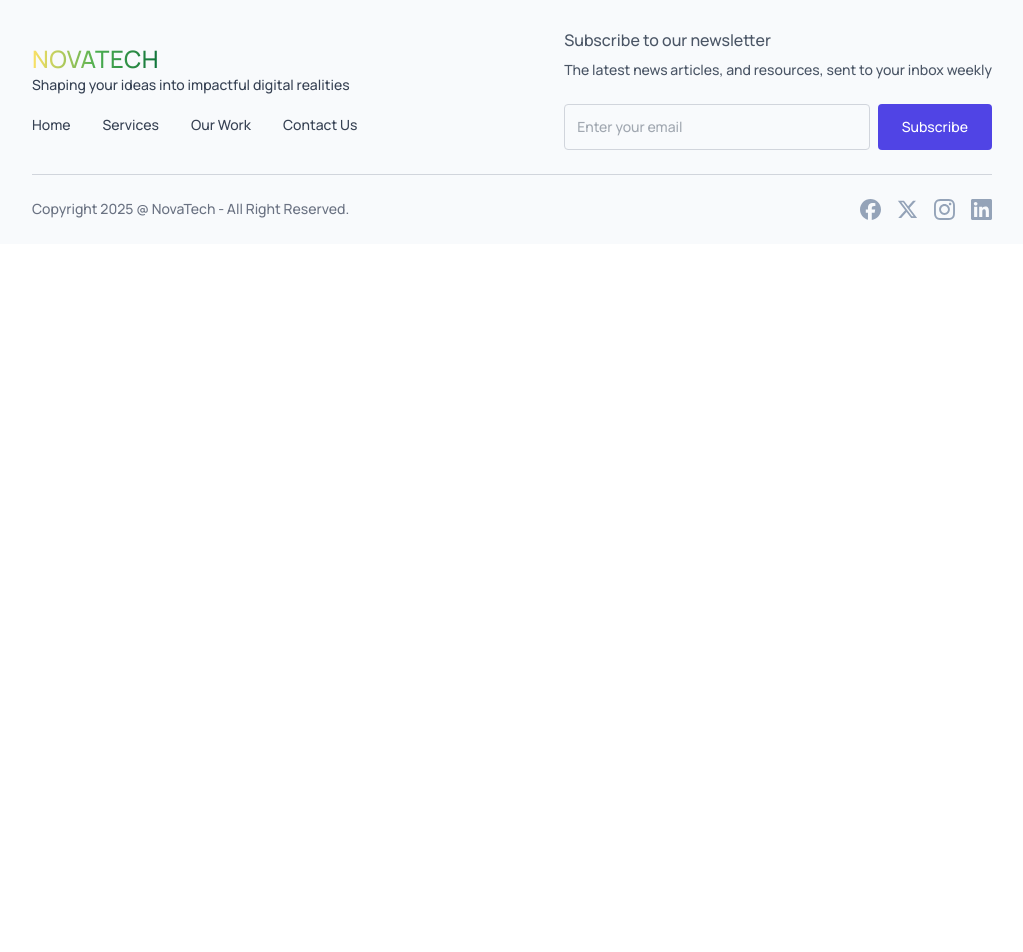
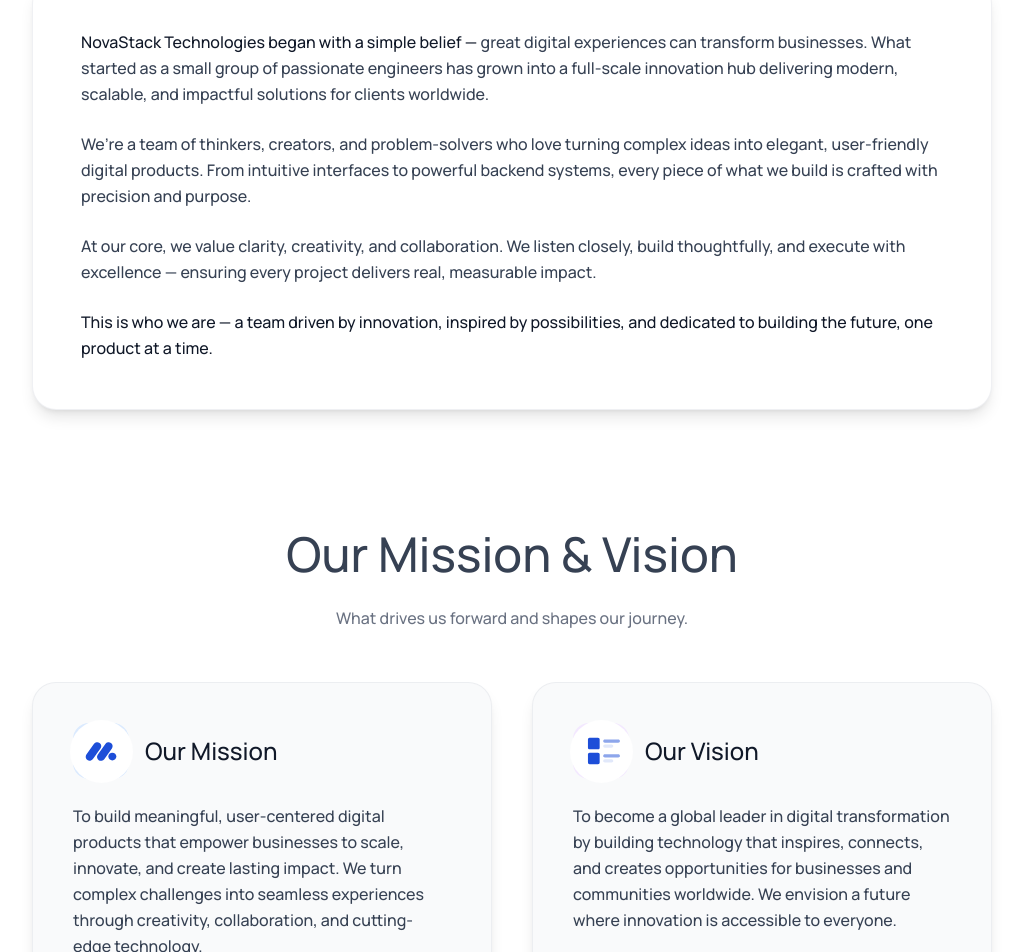
Before and after one commit to binayak1320/novastack-tech, a React (Vite) app: page /about in a window 1280 px wide. Shown: the part 818-1770 px from the top of the page, without its empty margins (128-1151 px from the left). Before the commit the page ends 1062 px from the top, so only its background shows below. Built offline with nearby package versions, Linux system fonts and the light colour scheme.

Commit message:
feat: make contact list, missiona and vission and who we are section

```diff
--- /dev/null
+++ b/src/components/ContactList.jsx
@@ -0,0 +1,41 @@
+import React from "react";
+import Title from "./Title";
+import assets from "../assets/assets";
+
+const ContactList = () => {
+  return (
+    <div
+      id="contact-list"
+      className="flex flex-col items-center gap-7 px-4 sm:px-12 lg:px-24 xl:px-40 pt-30 text-gray-700 dark:text-white"
+    >
+      <Title
+        title="Contact Details"
+        desc={
+          "Reach out to us for collaboration, support, or any project inquiry—we’re here to help"
+        }
+      />
+
+      <div className="contact-info w-full max-w-xl mx-auto text-center space-y-4 mt-4">
+        <p className="text-lg font-medium">
+          Email:{" "}
+          <span className="font-semibold text-gray-700 dark:text-white">
+            hello@novastack.com
+          </span>
+        </p>
+        <p className="text-lg font-medium">
+          Phone:{" "}
+          <span className="font-semibold  text-gray-700 dark:text-white">
+            (555) 123-4567
+          </span>
+        </p>
+
+        <div className="flex justify-center items-center gap-5">
+          <img className="cursor-pointer" src={assets.linkedin_icon} alt="" />
+          <img className="cursor-pointer" src={assets.twitter_icon} alt="" />
+        </div>
+      </div>
+    </div>
+  );
+};
+
+export default ContactList;
--- a/src/components/ContactUs.jsx
+++ b/src/components/ContactUs.jsx
@@ -16,7 +16,7 @@
       className="flex flex-col items-center gap-7 px-4 sm:px-12 lg:px-24 xl:px-40 pt-30 text-gray-700 dark:text-white"
     >
       <Title
-        title="Reach out to us"
+        title="Contact us and we will tell you more"
         desc={
           "From trategy to execution, we craft digital solutions that move your business forward."
         }
--- /dev/null
+++ b/src/components/MissionVission.jsx
@@ -0,0 +1,68 @@
+import React from "react";
+import Title from "./Title";
+import assets from "../assets/assets";
+
+const MissionVision = () => {
+  return (
+    <div
+      id="teams"
+      className="flex flex-col items-center gap-7 px-4 sm:px-12 lg:px-24 xl:px-40 pt-30 text-gray-700 dark:text-white"
+    >
+      <Title
+        title={"Our Mission & Vision"}
+        desc={"What drives us forward and shapes our journey."}
+      />
+
+      <div className="grid md:grid-cols-2 gap-10">
+        {/* Mission */}
+        <div className="bg-gray-50 dark:bg-gray-800 rounded-3xl p-10 shadow-lg border border-gray-200/60 dark:border-gray-700/40 hover:shadow-xl transition">
+          <div className="flex items-center gap-4 mb-6">
+            <div className="w-14 h-14 flex items-center justify-center rounded-2xl bg-blue-100 dark:bg-blue-900/40">
+              {/* <i className="ri-flag-fill text-blue-600 dark:text-blue-400 text-3xl"></i> */}
+              <img
+                src={assets.ads_icon}
+                alt=""
+                className="max-w-24 bg-white dark:bg-gray-900 rounded-full m-2"
+              />
+            </div>
+            <h3 className="text-2xl font-semibold text-gray-900 dark:text-white">
+              Our Mission
+            </h3>
+          </div>
+
+          <p className="text-medium leading-relaxed">
+            To build meaningful, user-centered digital products that empower
+            businesses to scale, innovate, and create lasting impact. We turn
+            complex challenges into seamless experiences through creativity,
+            collaboration, and cutting-edge technology.
+          </p>
+        </div>
+
+        {/* Vision */}
+        <div className="bg-gray-50 dark:bg-gray-800 rounded-3xl p-10 shadow-lg border border-gray-200/60 dark:border-gray-700/40 hover:shadow-xl transition">
+          <div className="flex items-center gap-4 mb-6">
+            <div className="w-14 h-14 flex items-center justify-center rounded-2xl bg-purple-100 dark:bg-purple-900/40">
+              <img
+                src={assets.marketing_icon}
+                alt=""
+                className="max-w-24 bg-white dark:bg-gray-900 rounded-full m-2"
+              />
+            </div>
+            <h3 className="text-2xl font-semibold text-gray-900 dark:text-white">
+              Our Vision
+            </h3>
+          </div>
+
+          <p className="text-medium leading-relaxed">
+            To become a global leader in digital transformation by building
+            technology that inspires, connects, and creates opportunities for
+            businesses and communities worldwide. We envision a future where
+            innovation is accessible to everyone.
+          </p>
+        </div>
+      </div>
+    </div>
+  );
+};
+
+export default MissionVision;
--- /dev/null
+++ b/src/components/WhoWeAre.jsx
@@ -0,0 +1,51 @@
+import React from "react";
+import Title from "./Title";
+
+const WhoWeAre = () => {
+  return (
+    <div
+      id="teams"
+      className="flex flex-col items-center gap-7 px-4 sm:px-12 lg:px-24 xl:px-40 pt-30 text-gray-700 dark:text-white"
+    >
+     <Title
+        title={"Who we are"}
+        desc={
+          "Crafting human-centered digital experiences built for the future."
+        }
+      />
+
+      <div className="bg-white dark:bg-gray-800 rounded-3xl shadow-lg p-8 md:p-12 leading-relaxed text-medium space-y-6 border border-gray-200/60 dark:border-gray-700/50">
+        <p>
+          <strong className="text-gray-900 dark:text-white">
+            NovaStack Technologies began with a simple belief —
+          </strong>{" "}
+          great digital experiences can transform businesses. What started as a
+          small group of passionate engineers has grown into a full-scale
+          innovation hub delivering modern, scalable, and impactful solutions
+          for clients worldwide.
+        </p>
+
+        <p>
+          We’re a team of thinkers, creators, and problem-solvers who love
+          turning complex ideas into elegant, user-friendly digital products.
+          From intuitive interfaces to powerful backend systems, every piece of
+          what we build is crafted with precision and purpose.
+        </p>
+
+        <p>
+          At our core, we value clarity, creativity, and collaboration. We
+          listen closely, build thoughtfully, and execute with excellence —
+          ensuring every project delivers real, measurable impact.
+        </p>
+
+        <p className="font-semibold text-gray-900 dark:text-white text-medium">
+          This is who we are — a team driven by innovation, inspired by
+          possibilities, and dedicated to building the future, one product at a
+          time.
+        </p>
+      </div>
+    </div>
+  );
+};
+
+export default WhoWeAre;
```
